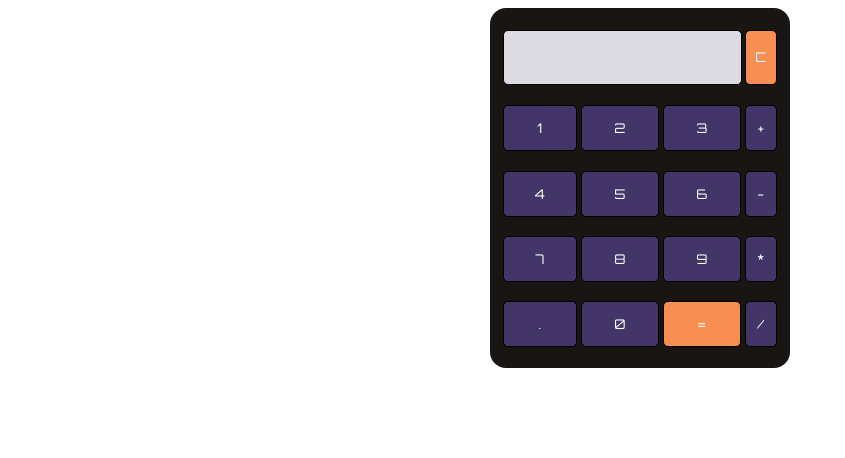
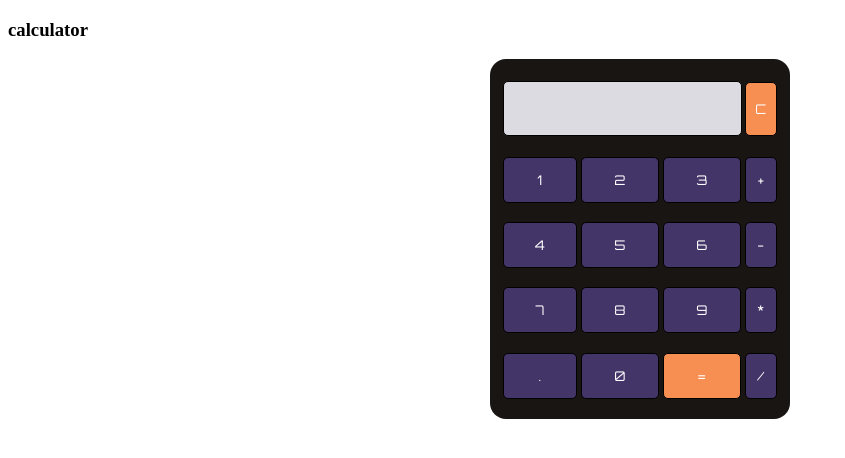
Before and after one commit to Ajay-Anand-M/javaScript, a plain HTML site: page calculator/index.html in a window 1280 px wide. Shown: the whole page, without its empty margins (0-845 px from the left). Drawn offline with Linux system fonts and the light colour scheme.

Commit message:
final commit

```diff
--- a/calculator/index.html
+++ b/calculator/index.html
@@ -11,6 +11,9 @@
 </head>
 
 <body>
+    <header>
+        <h3>calculator</h3>
+    </header>
     <table class="calculator">
         <tr>
             <td colspan="3">
```
